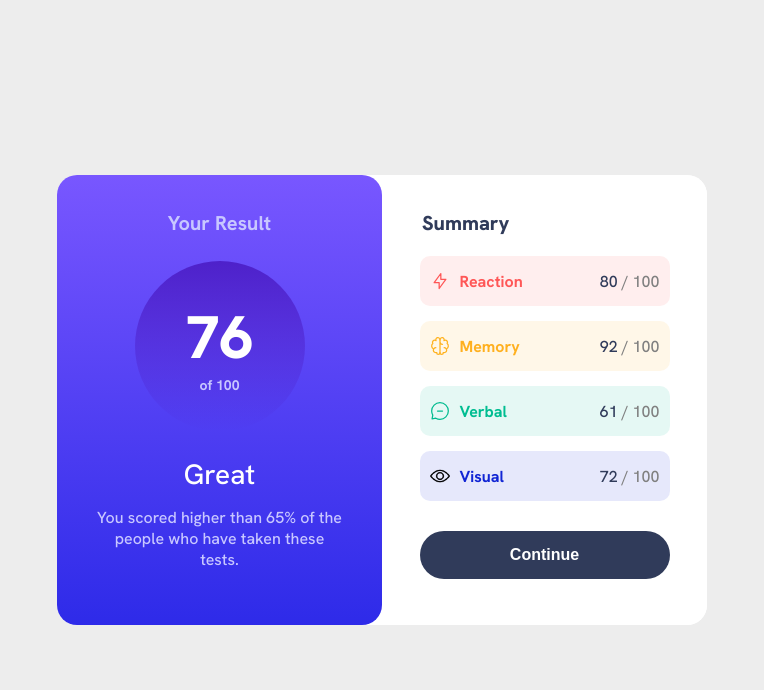
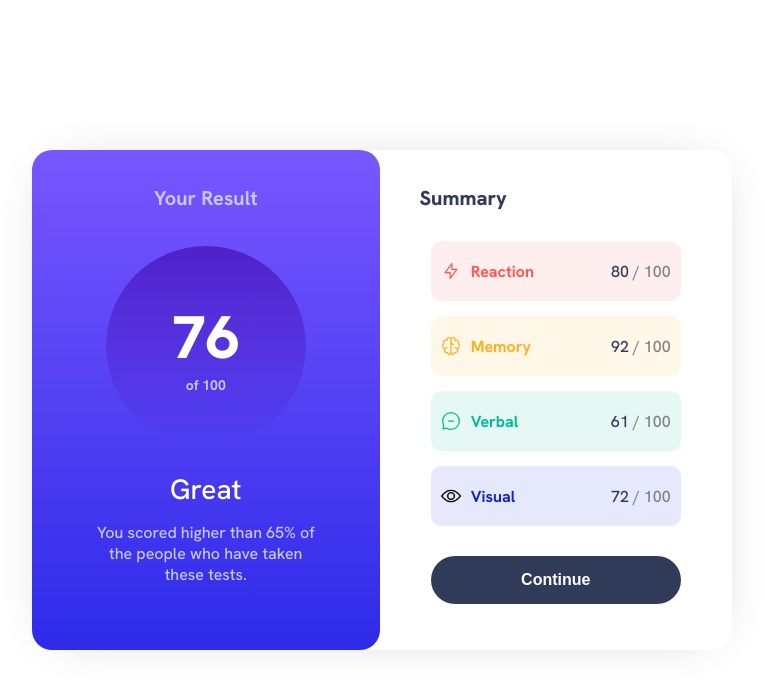
Before and after one commit to Marco-Silvera/Frontend-Mentor-Challenges, a plain HTML site: page 2-Results-Summary-Component/index.html in a window 1280 px wide. Shown: the whole page, without its empty margins (258-1022 px from the left). Drawn offline with Linux system fonts and the light colour scheme.

Commit message:
Corrección de fondo y tamaño

```diff
--- a/2-Results-Summary-Component/styles.css
+++ b/2-Results-Summary-Component/styles.css
@@ -6,7 +6,7 @@
 }
 
 body {
-    background: #ededed;
+    background: #fff;
     font-family: 'Hanken Grotesk', sans-serif;
     height: 100vh;
     display: flex;
@@ -22,9 +22,10 @@ body {
     flex-direction: row;
     border: none;
     border-radius: 20px;
-    height: 450px;
-    width: 650px;
+    height: 500px;
+    width: 700px;
     background: #fff;
+    box-shadow: 1px 1px 50px -25px rgba(0,0,0,0.3);
 }
 
 .result {
@@ -35,8 +36,8 @@ body {
         hsl(241, 81%, 54%)
     );
     border-radius: 20px;
-    height: 450px;
-    width: 325px;
+    height: 500px;
+    width: 350px;
     align-items: center;
 }
 
@@ -52,14 +53,14 @@ body {
     hsla(256, 72%, 46%, 1),
     hsla(241, 72%, 46%, 0)
     );
-    height: 170px;
-    width: 170px;
+    height: 200px;
+    width: 200px;
     border-radius: 50%;
     display: flex;
     flex-direction: column;
     align-items: center;
     justify-content: center ;
-    margin-top: 25px;
+    margin-top: 35px;
 }
 
 h3 {
@@ -84,8 +85,8 @@ h4 {
 .p2 {
     padding-top: 15px;
     text-align: center;
-    padding-left: 40px;
-    padding-right: 40px;
+    padding-left: 60px;
+    padding-right: 60px;
     font-size: 16px;
     font-weight: 500;
     color: hsl(241, 100%, 89%);
@@ -94,8 +95,8 @@ h4 {
 .summary {
     background: #fff;
     border-radius: 0px 20px 20px 0px;
-    height: 450px;
-    width: 325px;
+    height: 500px;
+    width: 355px;
     display: flex;
     flex-direction: column;
     align-items: center;
@@ -111,7 +112,7 @@ h4 {
 }
 
 .data {
-    margin-top: 20px;
+    margin-top: 30px;
     width: 250px;
     display: flex;
     flex-direction: column;
@@ -129,7 +130,7 @@ img {
     display: flex;
     align-items: center;
     justify-content: space-between;
-    height: 50px;
+    height: 60px;
 }
 
 .flex-group {
@@ -148,7 +149,7 @@ img {
     display: flex;
     align-items: center;
     justify-content: space-between;
-    height: 50px;
+    height: 60px;
 }
 
 .dato1 h5 {
@@ -163,7 +164,7 @@ img {
     display: flex;
     align-items: center;
     justify-content: space-between;
-    height: 50px;
+    height: 60px;
 }
 
 .dato2 h5 {
@@ -177,7 +178,7 @@ img {
     display: flex;
     align-items: center;
     justify-content: space-between;
-    height: 50px;
+    height: 60px;
 }
 
 .dato3 h5 {
@@ -218,7 +219,7 @@ button {
     margin-top: 30px;
 }
 
-@media (max-width:650px) {
+@media (max-width:700px) {
     .container {
         flex-direction: column;
         width: 100vw;
```
